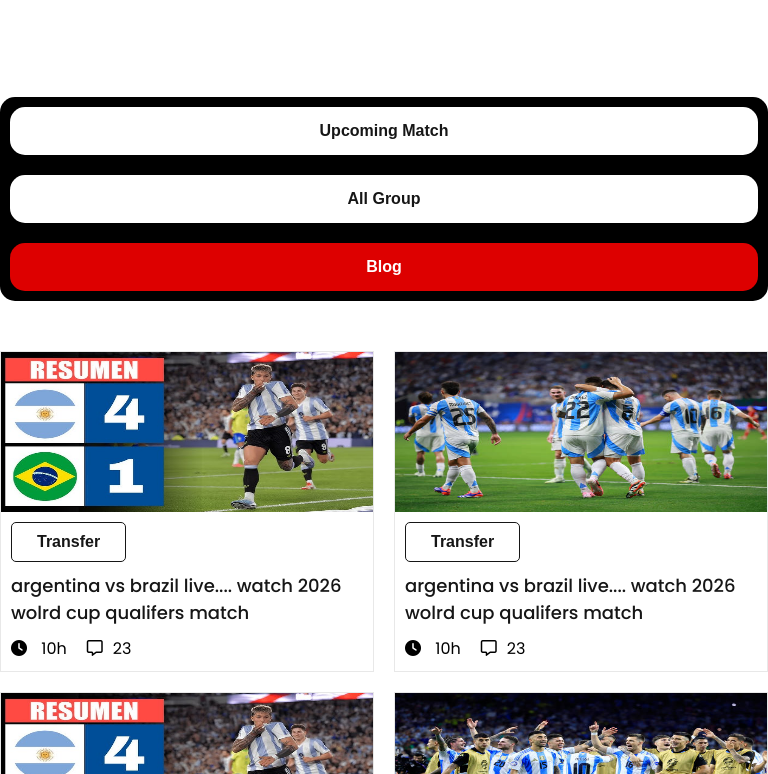
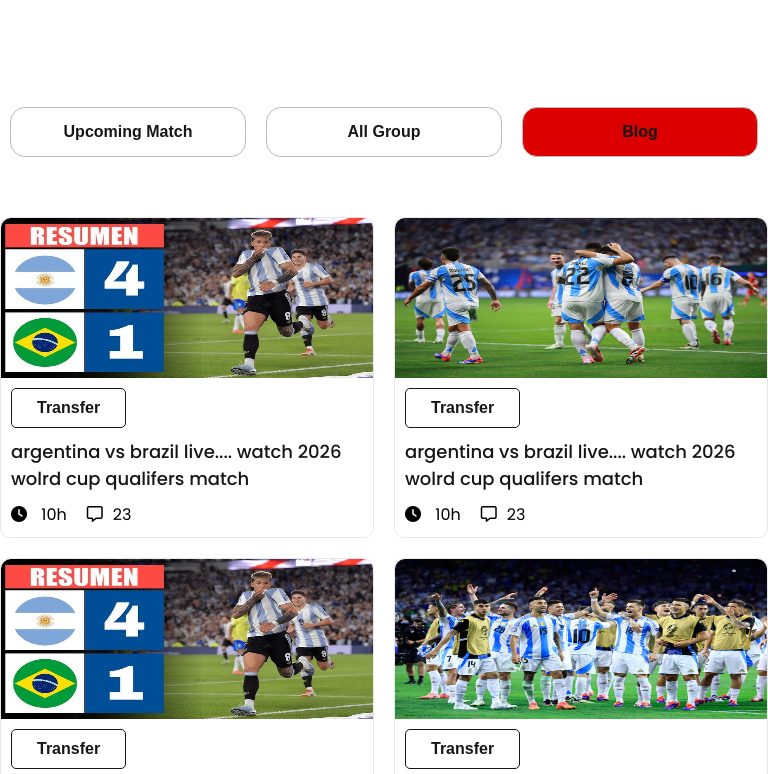
Before and after one commit to ronihasan1/football-sports, a plain HTML site: page index.html in a window 768 px wide. Shown: the part 766-1540 px from the top of the page. Drawn offline with Linux system fonts and the light colour scheme.

Commit message:
main
live match

```diff
--- a/style.css
+++ b/style.css
@@ -209,9 +209,11 @@ footer {
 .card {
     border: 1px solid var(--white3-color);
     background-color: var(--white-color);
+    border-radius: 10px;
 }
 
 .card img {
+    border-radius: 10px 10px 0 0;
     height: 160px;
     background-size: cover;
 }
@@ -351,45 +353,66 @@ footer {
         width: 100%;
         padding: 0 20px;
     }
-    .navbar,.banner ,.live-group-section ,.footer-menu{
+
+    .navbar,
+    .banner,
+    .live-group-section,
+    .footer-menu {
         flex-direction: column;
     }
-    .display-grid{
-        grid-template-columns: repeat(2,1fr);
+
+    .display-grid {
+        grid-template-columns: repeat(2, 1fr);
         gap: 20px;
     }
-    .banner{
+
+    .banner {
         width: 100%;
         background-size: cover;
         padding: 0;
         margin: 0;
     }
-    .left-site-group{
+
+    .left-site-group {
         width: 100%;
+        flex-direction: row;
+        background: none;
     }
-    .live-group-section ,.banner-right{
+
+    .left-site-group .btn {
+        width: 100%;
+        color: var(--dark-color) !important;
+        border: 1px solid var(--primary-color);
+    }
+
+    .live-group-section,
+    .banner-right {
         padding: 0;
         margin: 0;
     }
-     img{
+
+    img {
         width: 100%;
     }
 
-    footer{
+    footer {
         padding: 40px 0;
     }
 }
+
 @media screen and (min-width:993px) and (max-width:1200px) {
-    .container{
+    .container {
         width: 100%;
     }
 }
+
 @media screen and (min-width:1201px) and (max-width:1400px) {
-    .container{
+    .container {
         width: 100%;
     }
-    .display-grid{
-        grid-template-columns: repeat(3,1fr);
+
+    .display-grid {
+        grid-template-columns: repeat(3, 1fr);
         gap: 20px;
     }
 }
```
